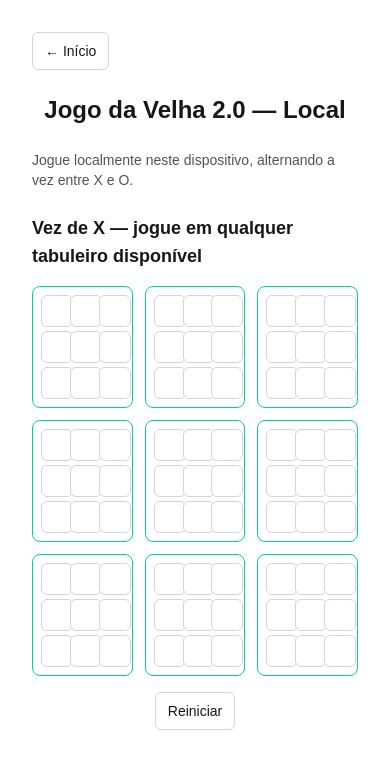
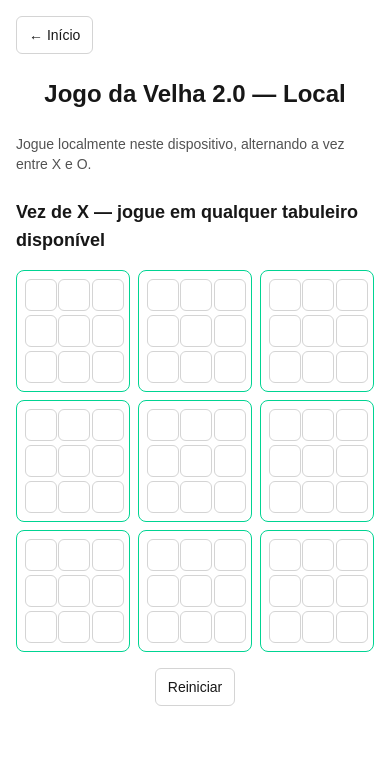
Before and after one commit to levigleik/jogo-da-velha-2.0, a Next.js app: page /local in a window 390 px wide. Shown: the top 768 px of the page. Built offline with nearby package versions, Linux system fonts and the light colour scheme.

Commit message:
feat: responsive in mobile

```diff
--- a/package.json
+++ b/package.json
@@ -1,6 +1,6 @@
 {
   "name": "jogo-da-velha-2",
-  "version": "0.9.0",
+  "version": "1.0.0",
   "private": true,
   "scripts": {
     "dev": "next dev --turbopack",
--- a/src/app/local/page.tsx
+++ b/src/app/local/page.tsx
@@ -5,7 +5,7 @@ import UltimateTicTacToe from "../../components/ultimate-tic-tac-toe/UltimateTic
 
 export default function LocalMatchPage() {
   return (
-    <main className="min-h-screen p-8 flex flex-col items-center gap-6">
+    <main className="min-h-screen md:p-8 p-4 flex flex-col items-center gap-6">
       <div className="w-full max-w-5xl">
         <Link
           href="/"
--- a/src/app/page.tsx
+++ b/src/app/page.tsx
@@ -3,7 +3,7 @@ import HomeActions from "../components/HomeActions";
 export default function Home() {
   return (
     <div className="font-sans grid grid-rows-[20px_1fr_20px] items-center justify-items-center min-h-screen p-8 pb-20 gap-16 sm:p-20">
-      <main className="flex flex-col gap-[32px] row-start-2 items-center  w-full">
+      <main className="flex flex-col gap-[32px] row-start-2 items-center w-full">
         <h1 className="text-3xl font-bold">Jogo da Velha 2.0</h1>
         <p className="text-sm text-neutral-600 dark:text-neutral-300">
           Como você deseja jogar?
--- a/src/app/play/[roomId]/page.tsx
+++ b/src/app/play/[roomId]/page.tsx
@@ -215,7 +215,7 @@ export default function OnlineUTTTPage() {
 
   if (!state) {
     return (
-      <main className="min-h-screen p-6 flex flex-col items-center gap-6">
+      <main className="min-h-screen md:p-6 p-4 flex flex-col items-center gap-6">
         <div className="w-full max-w-sm self-start">
           <Link
             href="/"
@@ -276,7 +276,7 @@ export default function OnlineUTTTPage() {
             : `Vez do oponente (${state.nextPlayer})`;
 
   return (
-    <main className="min-h-screen p-6 flex flex-col items-center gap-6">
+    <main className="min-h-screen md:p-6 p-4 flex flex-col items-center gap-6">
       <div className="w-full max-w-4xl self-start">
         <Link
           href="/"
--- a/src/components/ultimate-tic-tac-toe/UltimateTicTacToe.tsx
+++ b/src/components/ultimate-tic-tac-toe/UltimateTicTacToe.tsx
@@ -86,7 +86,7 @@ export default function UltimateTicTacToe() {
       </div>
 
       {/* Tabuleiro geral 3x3 */}
-      <div className="grid grid-cols-3 gap-3">
+      <div className="grid grid-cols-3 md:gap-3 gap-2">
         {POSITIONS.map((mb) => {
           const mini: MiniBoardState = state.boards[mb];
           const isAllowed = allowedBoards.includes(mb);
```
Also changed, not shown: 1 other file (tests, documents, lock files or other folders).
